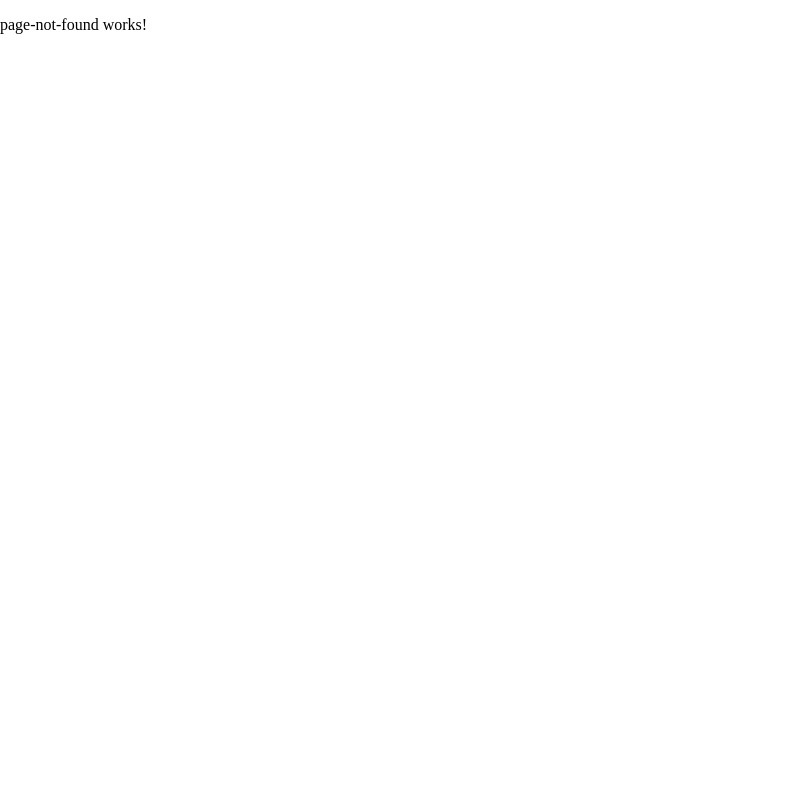
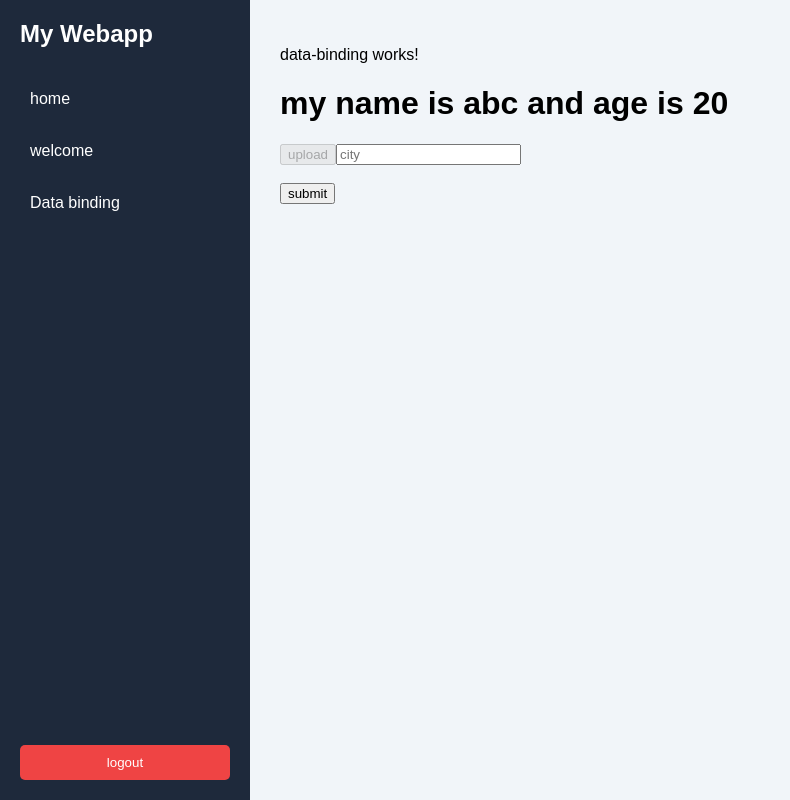
Before and after one commit to ramuk290200-Ram/my-app, an Angular app: page /dashboard/data-binding in a window 1280 px wide. Shown: the whole page, without its empty margins (0-790 px from the left). Built offline with nearby package versions, Linux system fonts and the light colour scheme.

Commit message:
databinding

```diff
--- a/src/app/app-routing.module.ts
+++ b/src/app/app-routing.module.ts
@@ -5,13 +5,15 @@
 import { PageNotFoundComponent } from './page-not-found/page-not-found.component';
 import { HomeComponent } from './home/home.component';
 import { WelcomeComponent } from './welcome/welcome.component';
+import { DataBindingComponent } from './data-binding/data-binding.component';
 
 
 const routes: Routes = [
   {path:'login',component: LoginComponent},
   {path:'dashboard',component: DashboardComponent, children:[
     {path:'home',component: HomeComponent},
-    {path:'welcome',component: WelcomeComponent}
+    {path:'welcome',component: WelcomeComponent},
+    {path: 'data-binding', component: DataBindingComponent}
 
   ]},
   {path:'', component: LoginComponent},
--- a/src/app/dashboard/dashboard.component.html
+++ b/src/app/dashboard/dashboard.component.html
@@ -4,6 +4,7 @@
         <ul>
             <li routerLink="home" >home</li>
             <li  routerLink="welcome">welcome</li>
+            <li routerLink="data-binding">Data binding</li>
         </ul>
         <button routerLink="/login">logout</button>
     </div>
--- /dev/null
+++ b/src/app/data-binding/data-binding.component.html
@@ -0,0 +1,11 @@
+<p>data-binding works!</p>
+ <!--Interpolation-->
+ <h1>my name is {{name}} and age is {{age}}</h1>
+ <!---property binding-->
+ <button [disabled]="isInvalid"> upload </button>
+
+ <!---two way  binding-->
+ <input type="text" placeholder="city" [(ngModel)]="city">
+ <br><br>
+  <!---event binding-->
+ <button (click)="submit()">submit</button>
--- /dev/null
+++ b/src/app/data-binding/data-binding.component.ts
@@ -0,0 +1,20 @@
+import { Component } from '@angular/core';
+
+@Component({
+  selector: 'app-data-binding',
+  templateUrl: './data-binding.component.html',
+  styleUrls: ['./data-binding.component.css']
+})
+export class DataBindingComponent {
+
+  age:number = 20;
+  name:string = "abc";
+isInvalid:boolean = true;
+
+  city:string = "";
+
+  submit(){
+    alert("success");
+  }
+
+}
--- a/src/index.html
+++ b/src/index.html
@@ -5,7 +5,7 @@
   <title>MyApp</title>
   <base href="/">
   <meta name="viewport" content="width=device-width, initial-scale=1">
-  <link rel="icon" type="image/x-icon" href="favicon.ico">
+  <link rel="icon" type="image/x-icon" href="C:\Users\ramuk\OneDrive\Desktop\TRAINING\HTML\ramu.jpg">
 </head>
 <body>
   <app-root></app-root>
```
Also changed, not shown: src/app/app.module.ts (+7 -2 lines), src/app/data-binding/data-binding.component.css (added), 1 other file (tests, documents, lock files or other folders).
